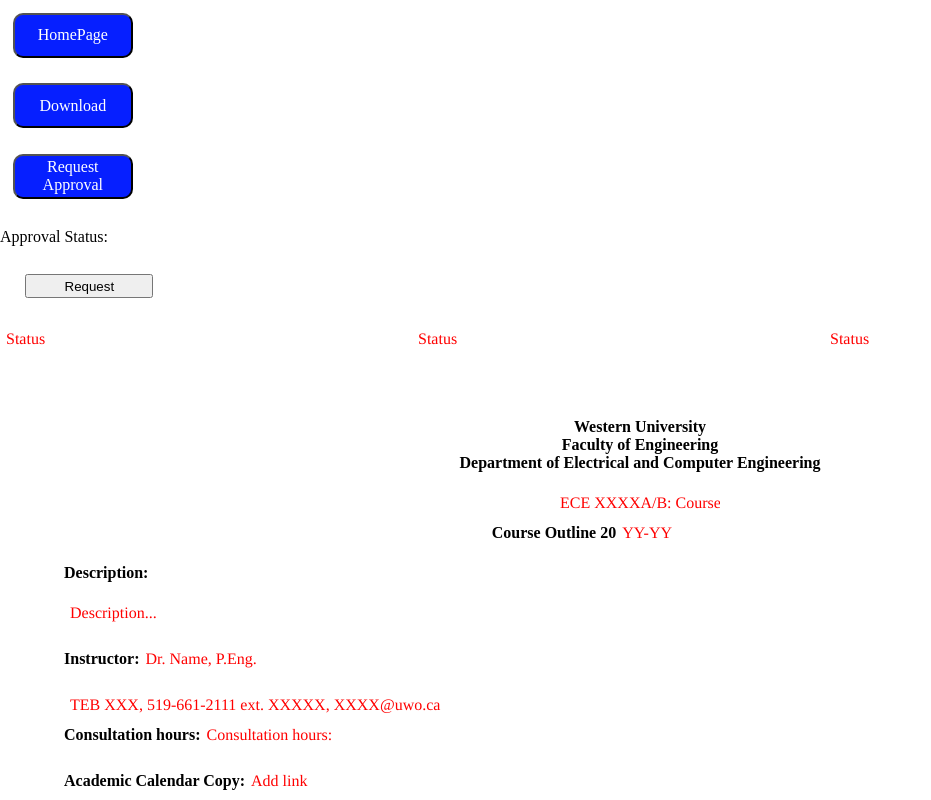
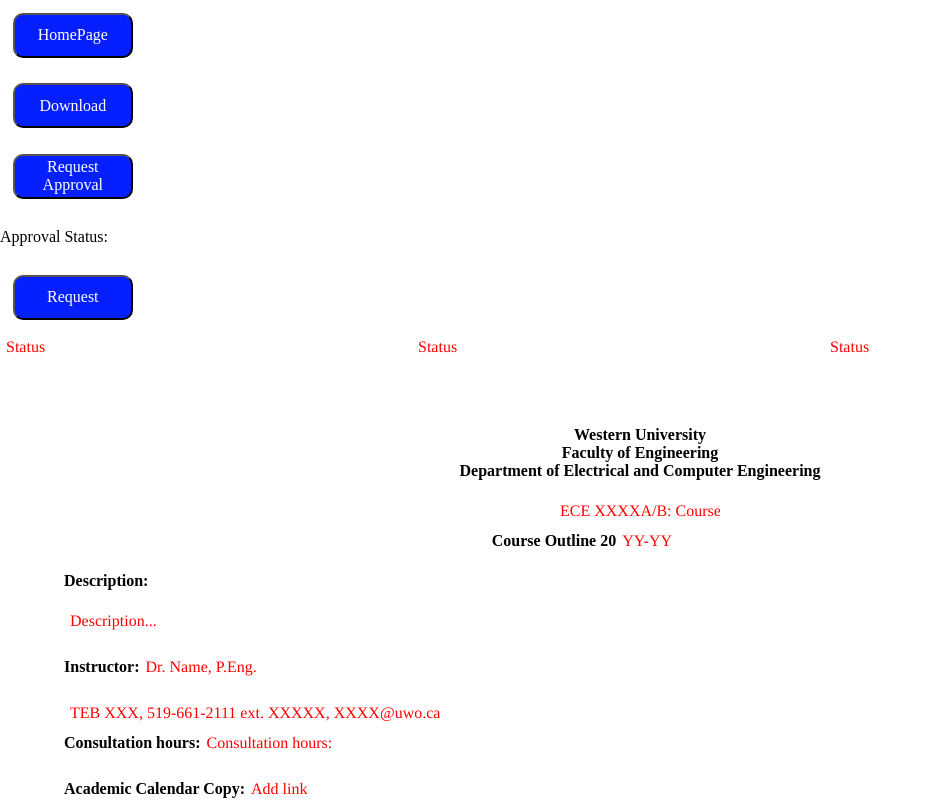
Before and after one commit to zaidokal/CourseCanvas, a React (Create React App) app in the folder client/: page /1 in a window 1280 px wide. Shown: the top 800 px of the page, without its empty margins (0-931 px from the left). Built offline with nearby package versions, Linux system fonts and the light colour scheme; no server answers.

Commit message:
Designed and organized code

```diff
--- a/client/src/components/RequestApproval.module.css
+++ b/client/src/components/RequestApproval.module.css
@@ -1,24 +1,23 @@
-.container {
-  margin: 1vw;
+.ApproveBtn {
+  /* formatting */
+  width: 120px;
+  height: 45px;
+
+  /* design */
+  color: #ffffff;
+  position: relative;
+  font-size: 16px;
+  font-family: Asap-Condensed-SemiBold;
+  border-radius: 10px;
+  transition: 0.3s;
+  background-color: rgb(6, 31, 255);
 }
 
-.square {
-  width: 150px;
-  height: 200px;
-  border-radius: 10px;
-  border-style: solid;
-  border-color: rgb(0, 0, 0);
-  background-color: rgb(153, 153, 153);
-  font-size: 40px;
+.ApproveBtn:hover {
+  /* formatting */
+  cursor: pointer;
 
-  display: flex;
-  align-items: center;
-  justify-content: center;
-
-  margin: 10px;
+  /* design */
+  background-color: #a4161a;
+  outline: #a4161a solid 2px;
 }
-
-.ApproveBtn {
-  width: 10vw;
-  height: 3vh;
-}
```
